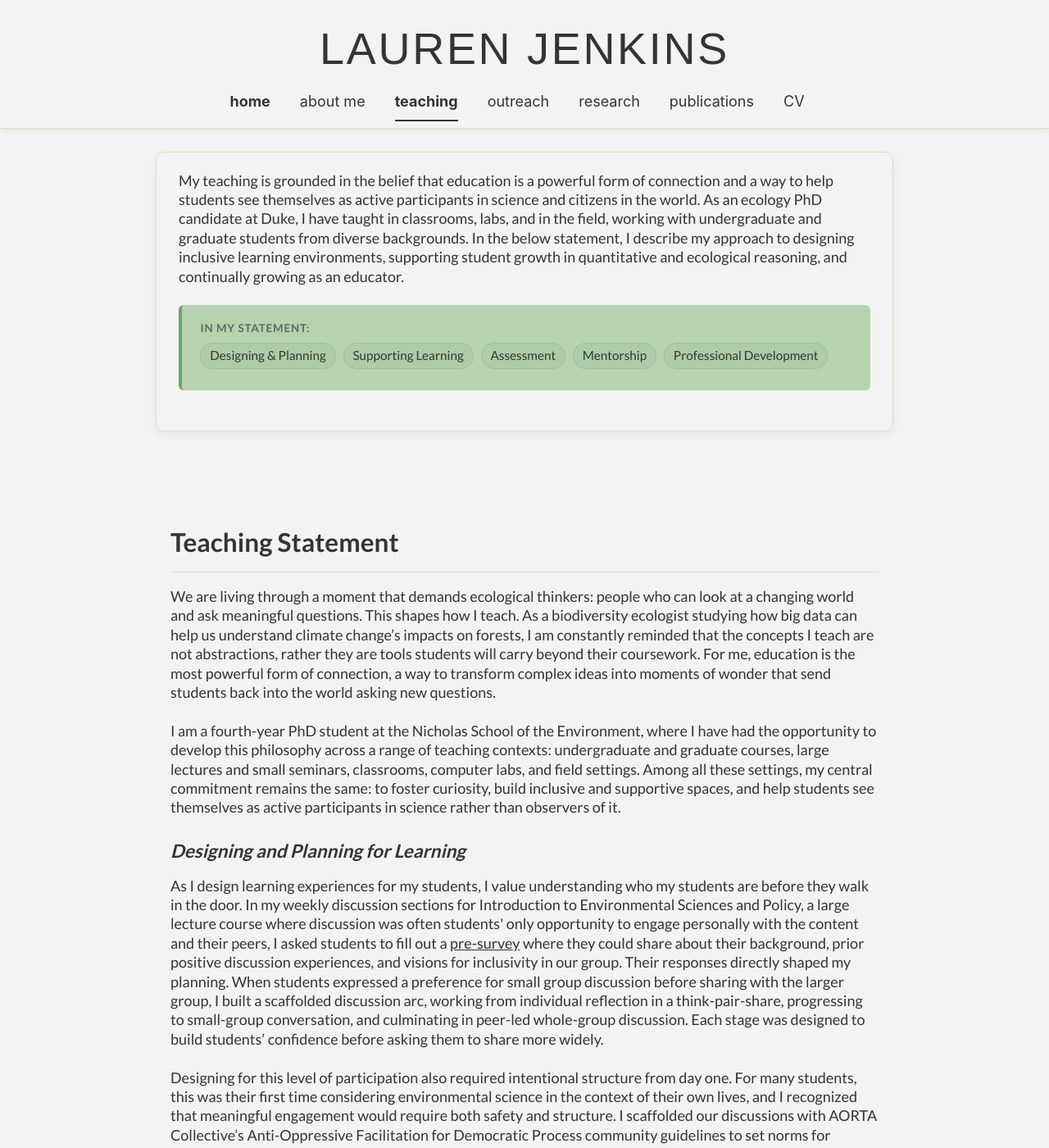
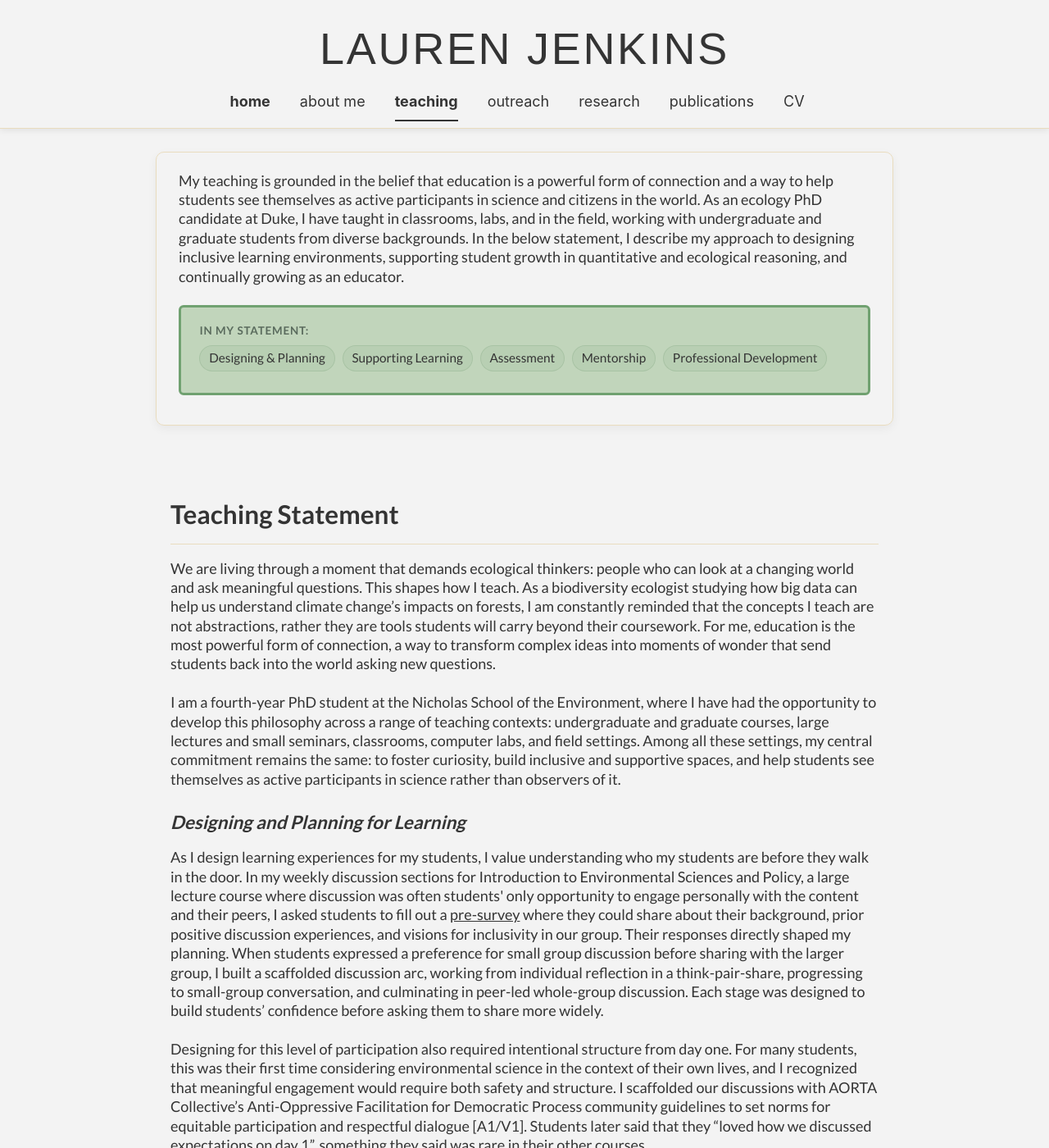
Before and after one commit to jenkinslauren/jenkinslauren.github.io, a Jekyll site: the page built from _pages/teaching.html, in a window 1280 px wide and 1400 px high. Shown: the whole window at 82% size. Built offline with Jekyll 4.4.1, drawn with Linux system fonts in a browser that asks for light colours; some web fonts are replaced; a script bundle is joined from its source files by our own code; library files that are not in the unit come from our copies.

Commit message:
Update _page.scss

```diff
--- a/_sass/layout/_page.scss
+++ b/_sass/layout/_page.scss
@@ -586,7 +586,7 @@
 .teaching-section {
   max-width: 900px;
   margin: 0 auto;
-  padding: 2rem 1rem;
+  padding: 0.5rem 1rem;
   line-height: 1.7;
 }
 
@@ -596,7 +596,7 @@
 }
 
 .teaching-section h3 {
-  scroll-margin-top: 80px;
+  scroll-margin-top: 100px;
   margin-top: 1.5rem;
   font-size: 1.25rem;
 }
@@ -626,11 +626,11 @@
 
 .teaching-outline {
   max-width: 900px;
-  margin: 0 auto 1.5rem auto;
+  margin: 0 auto 0.75rem auto;
   padding: 1rem 1.25rem;
 
-  background: #b6d2ae;
-  border-left: 4px solid #70a170;
+  background: #c1d5bb;
+  border: 3px solid #70a170;
   border-radius: 6px;
 
   font-size: 0.9rem;
```
